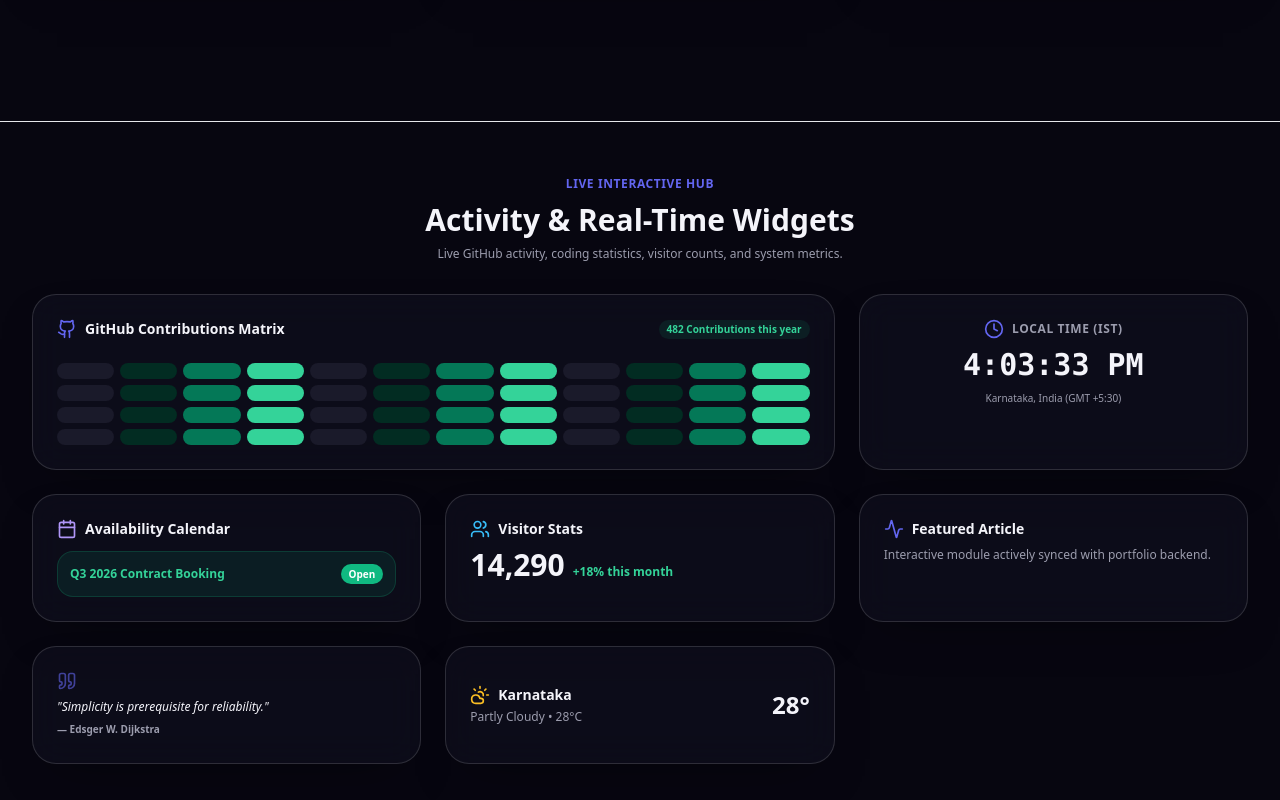
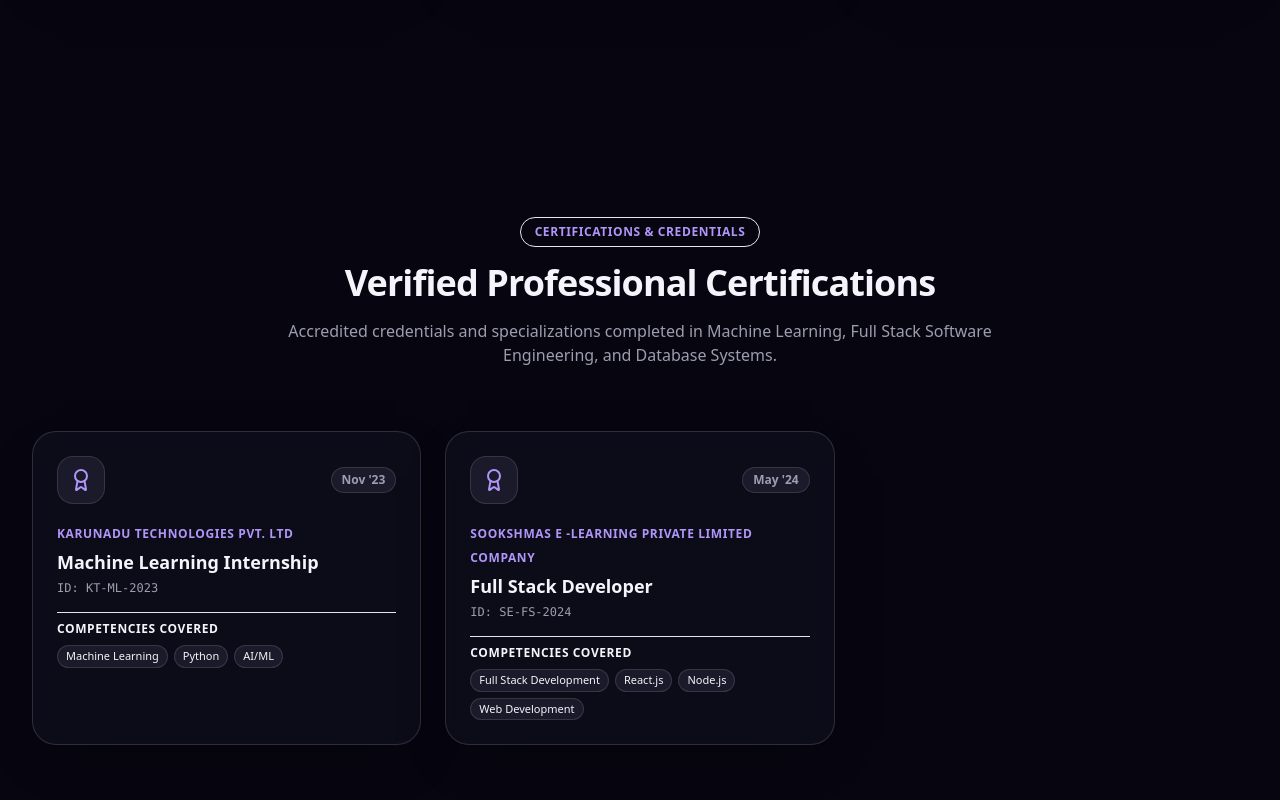
Before and after one commit to SHOULDBEDJ/MyPortfolio, a React (Vite) app: page / in a window 1280 px wide. Shown: the part 5300-6100 px from the top of the page. Built offline with nearby package versions, Linux system fonts and the light colour scheme.

Commit message:
remove: Activity & Real-Time Widgets section (WidgetEngine)

```diff
--- a/src/App.tsx
+++ b/src/App.tsx
@@ -15,7 +15,7 @@
 import { AdminLogin } from './components/admin/AdminLogin';
 import { AdminDashboard } from './components/admin/AdminDashboard';
 import { SetupWizardModal } from './components/admin/SetupWizardModal';
-import { WidgetEngine } from './components/shared/WidgetEngine';
+
 import { CommentsReactions } from './components/shared/CommentsReactions';
 import { PWAInstaller } from './components/pwa/PWAInstaller';
 import { MaintenancePage } from './components/shared/MaintenancePage';
@@ -139,8 +139,7 @@
             {vis.skills && toggles.skills && <Skills />}
             {vis.projects && toggles.projects && <Projects />}
 
-            {/* Interactive Real-Time Widgets Engine */}
-            <WidgetEngine />
+
 
             {vis.certifications && <Certifications />}
             {vis.experience && toggles.experience && <Experience />}
```
